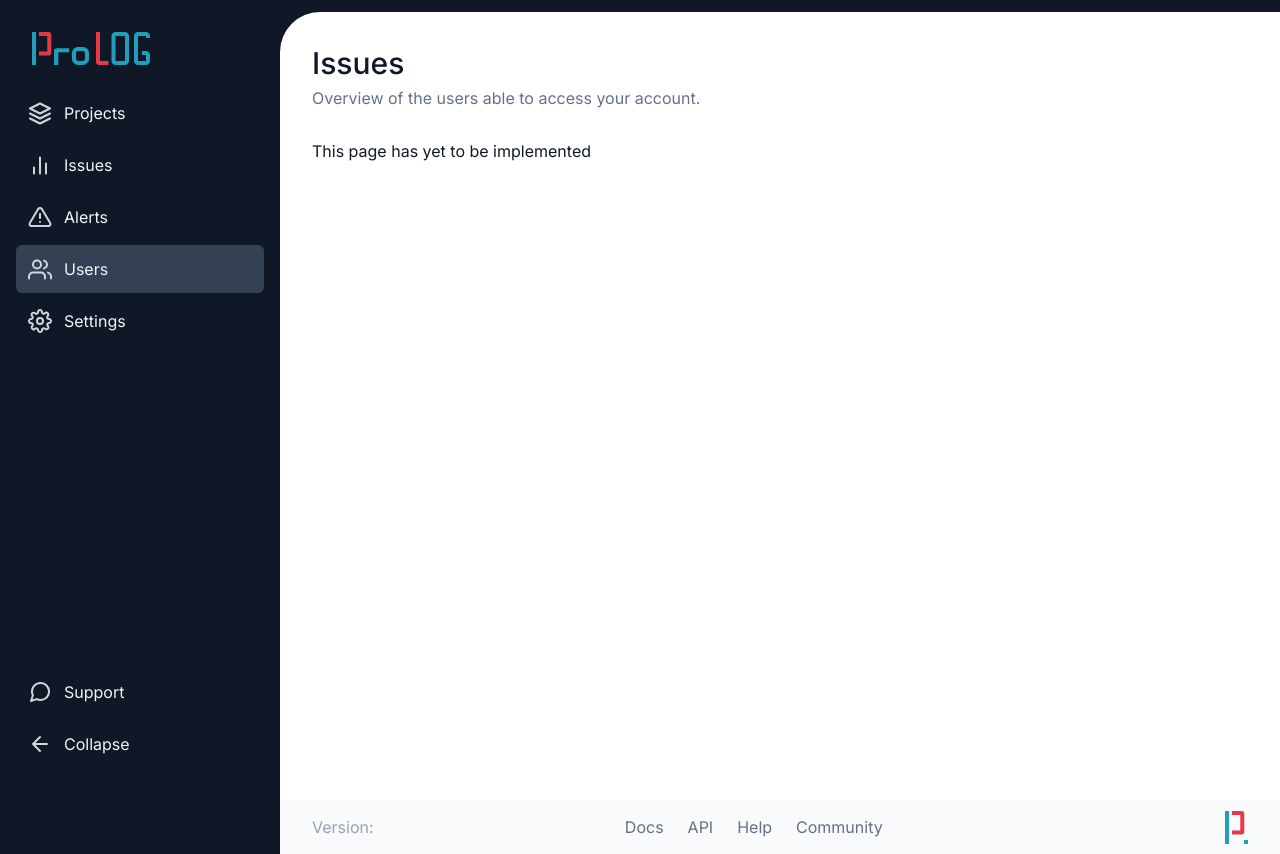
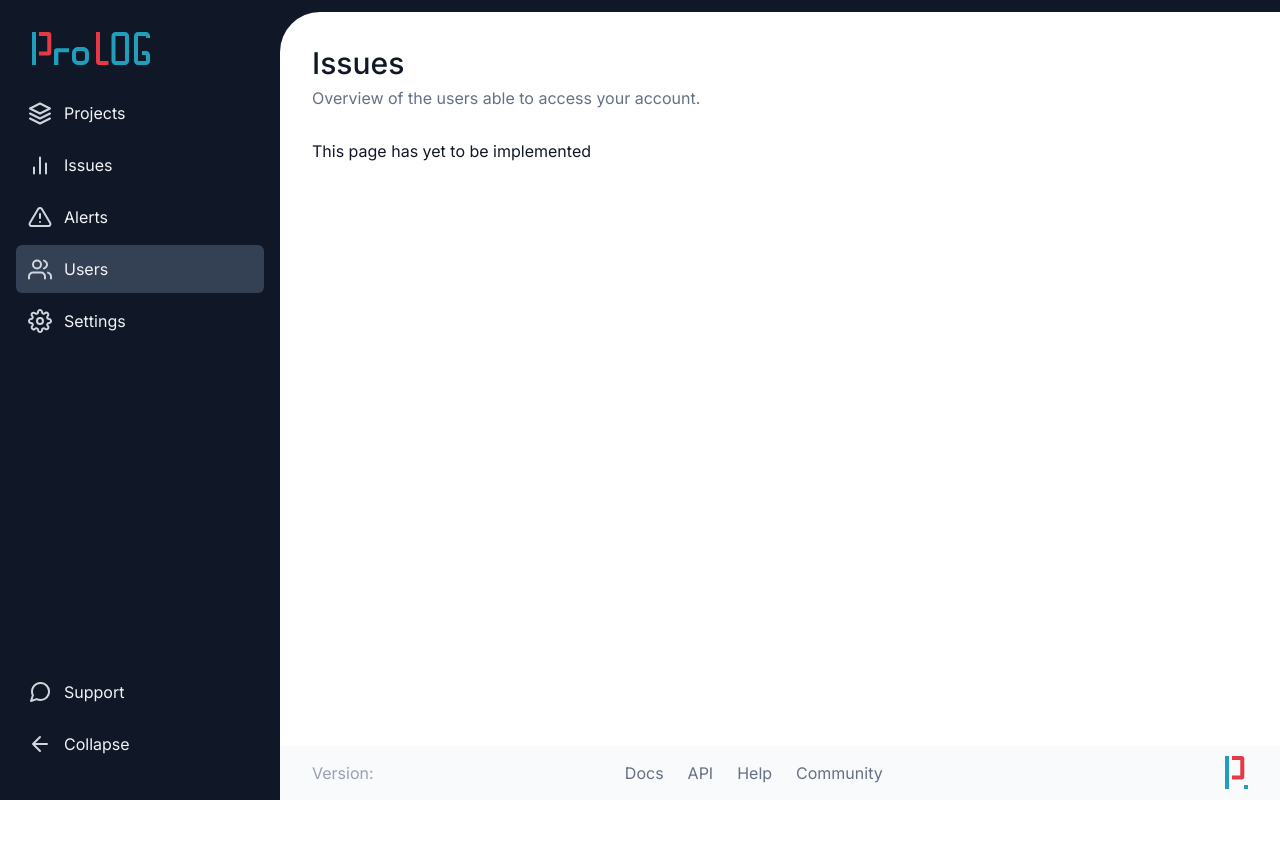
Before and after one commit to profydev/prolog-app-edward-designer, a Next.js app: page /dashboard/users in a window 1280 px wide. After the commit the page ends 800 px from the top, so only its background shows below. Built offline with nearby package versions, Linux system fonts and the light colour scheme.

Commit message:
added a footer to each page with version, links and logo

```diff
--- a/features/ui/page-container/page-container.tsx
+++ b/features/ui/page-container/page-container.tsx
@@ -22,20 +22,20 @@ const Container = styled.div`
 `;
 
 const Main = styled.main`
+  min-height: 100vh;
   flex: 1;
+  display: flex;
+  flex-direction: column;
 `;
 
 const ContentContainer = styled.div`
-  min-height: calc(
-    100vh - 2 * ${space(8)} - ${({ theme }) => theme.size.headerHeight}
-  );
   margin-top: ${({ theme }) => theme.size.headerHeight};
   padding: ${space(8, 3)};
   background: white;
+  flex: 1;
   display: flex;
   flex-direction: column;
   @media (min-width: ${breakpoint("desktop")}) {
-    min-height: calc(100vh - ${space(3)} - 2 * ${space(8)});
     margin-top: ${space(3)};
     padding: ${space(8)};
     border-top-left-radius: ${space(10)};
```
